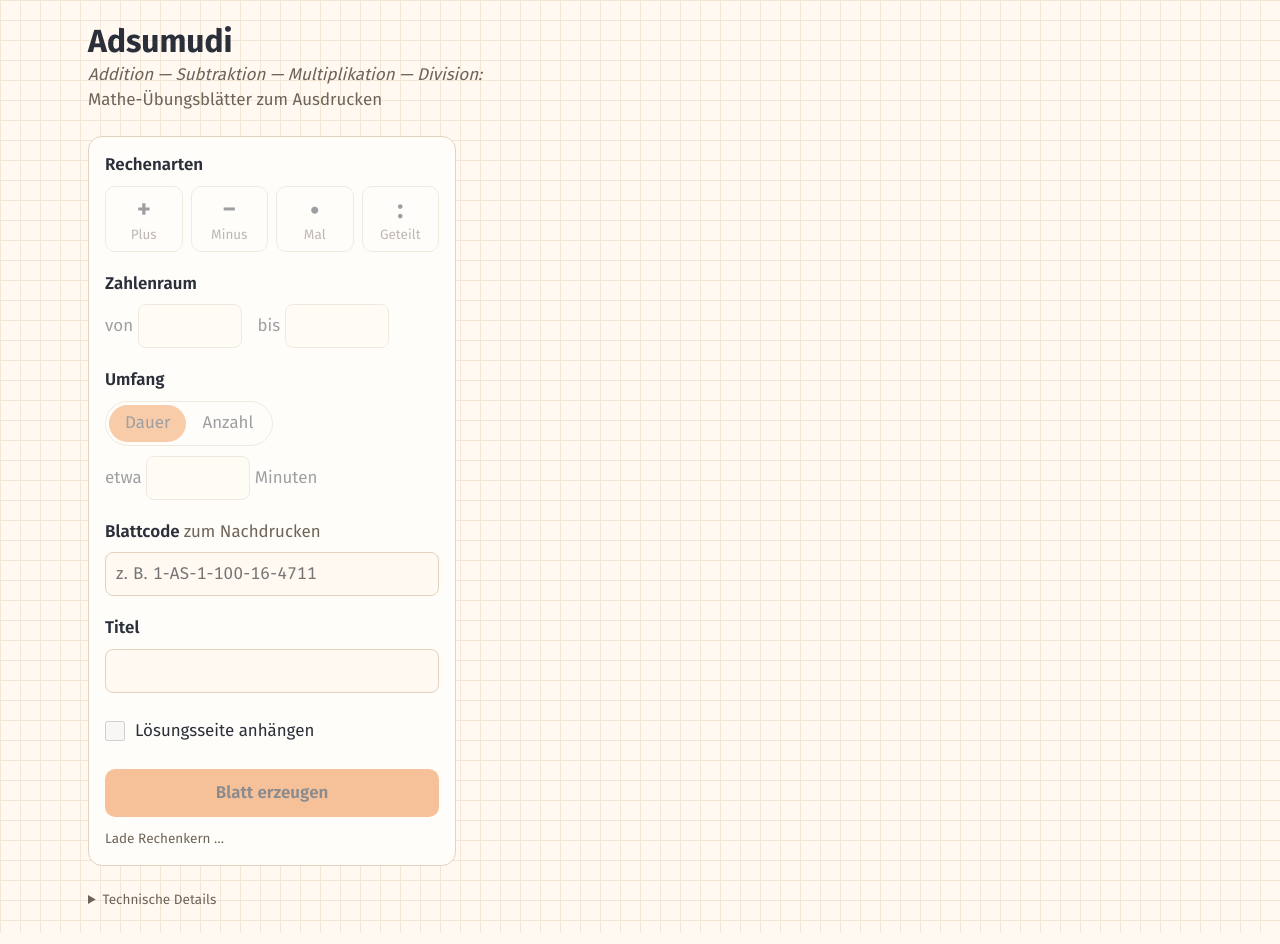
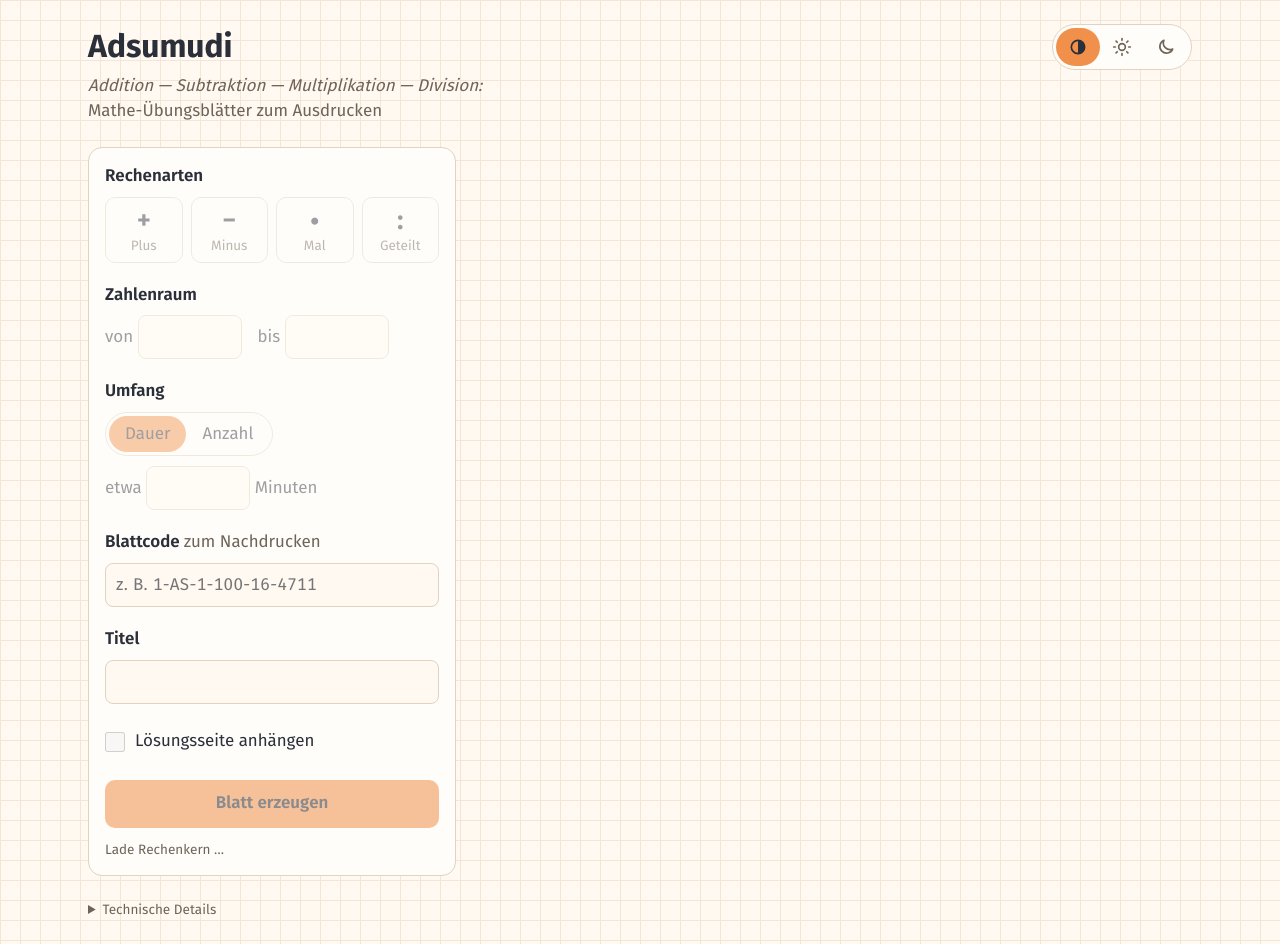
Before and after one commit to amthor/adsumudi, a website: page web/index.html in a window 1280 px wide. Drawn offline with Linux system fonts and the light colour scheme; files whose address does not match are found by name.

Commit message:
add lightness mode switch

```diff
--- a/web/index.html
+++ b/web/index.html
@@ -6,6 +6,8 @@
     <title>Adsumudi</title>
     <link rel="icon" href="favicon.svg" type="image/svg+xml" />
     <link rel="stylesheet" href="style.css" />
+    <!-- Sets the color scheme before the first paint (blocking on purpose). -->
+    <script src="src/theme.js"></script>
     <!-- wasmoon only ships a UMD bundle: it defines the global `wasmoon`. -->
     <script src="vendor/wasmoon/index.js"></script>
     <script type="module" src="src/main.js"></script>
@@ -13,11 +15,54 @@
   <body>
     <main class="layout">
       <header class="masthead">
-        <h1>Adsumudi</h1>
-        <p class="tagline">
-          <em>Addition — Subtraktion — Multiplikation — Division:</em><br />
-          Mathe-Übungsblätter zum Ausdrucken
-        </p>
+        <div>
+          <h1>Adsumudi</h1>
+          <p class="tagline">
+            <em>Addition — Subtraktion — Multiplikation — Division:</em><br />
+            Mathe-Übungsblätter zum Ausdrucken
+          </p>
+        </div>
+        <!-- Wired by src/theme.js; the icons inherit the label's color. -->
+        <fieldset class="theme-switch">
+          <legend class="visually-hidden">Farbschema</legend>
+          <label title="Automatisch (wie das Gerät)"
+            ><input type="radio" name="theme" value="auto" /><svg
+              viewBox="0 0 24 24"
+              aria-hidden="true"
+            >
+              <circle cx="12" cy="12" r="8" fill="none" stroke="currentColor" stroke-width="2" />
+              <path d="M12 4a8 8 0 0 1 0 16z" fill="currentColor" /></svg
+            ><span class="visually-hidden">Automatisch</span></label
+          >
+          <label title="Hell"
+            ><input type="radio" name="theme" value="light" /><svg
+              viewBox="0 0 24 24"
+              aria-hidden="true"
+            >
+              <circle cx="12" cy="12" r="4" fill="none" stroke="currentColor" stroke-width="2" />
+              <path
+                d="M12 2v2M12 20v2M2 12h2M20 12h2M4.9 4.9l1.4 1.4M17.7 17.7l1.4 1.4M4.9 19.1l1.4-1.4M17.7 6.3l1.4-1.4"
+                stroke="currentColor"
+                stroke-width="2"
+                stroke-linecap="round"
+              /></svg
+            ><span class="visually-hidden">Hell</span></label
+          >
+          <label title="Dunkel"
+            ><input type="radio" name="theme" value="dark" /><svg
+              viewBox="0 0 24 24"
+              aria-hidden="true"
+            >
+              <path
+                d="M20 14.5A8 8 0 0 1 9.5 4a8 8 0 1 0 10.5 10.5z"
+                fill="none"
+                stroke="currentColor"
+                stroke-width="2"
+                stroke-linejoin="round"
+              /></svg
+            ><span class="visually-hidden">Dunkel</span></label
+          >
+        </fieldset>
       </header>
 
       <form id="sheet-form" class="panel" novalidate>
--- /dev/null
+++ b/web/src/theme.js
@@ -0,0 +1,52 @@
+// Color scheme: "auto" (follow the device), "light" or "dark", chosen with the
+// switch in the masthead and kept per browser in localStorage.
+//
+// Unlike the other files this is a classic script, loaded synchronously in
+// <head>: it sets <html data-theme="light|dark"> before the first paint, so the
+// page never flashes in the wrong colors. style.css only knows those two values.
+
+(() => {
+  const STORAGE_KEY = "adsumudi.theme.v1";
+  const CHOICES = ["auto", "light", "dark"];
+  const systemDark = matchMedia("(prefers-color-scheme: dark)");
+
+  function load() {
+    try {
+      const value = localStorage.getItem(STORAGE_KEY);
+      return CHOICES.includes(value) ? value : "auto";
+    } catch {
+      return "auto";
+    }
+  }
+
+  function save(value) {
+    try {
+      if (value === "auto") localStorage.removeItem(STORAGE_KEY);
+      else localStorage.setItem(STORAGE_KEY, value);
+    } catch {
+      // Without storage the choice lasts until the page is reloaded.
+    }
+  }
+
+  let choice = load();
+
+  function apply() {
+    const dark = choice === "dark" || (choice === "auto" && systemDark.matches);
+    document.documentElement.dataset.theme = dark ? "dark" : "light";
+  }
+
+  apply();
+  // "auto" follows a change of the device setting while the page is open.
+  systemDark.addEventListener("change", apply);
+
+  document.addEventListener("DOMContentLoaded", () => {
+    for (const input of document.querySelectorAll('input[name="theme"]')) {
+      input.checked = input.value === choice;
+      input.addEventListener("change", () => {
+        choice = input.value;
+        save(choice);
+        apply();
+      });
+    }
+  });
+})();
--- a/web/style.css
+++ b/web/style.css
@@ -1,6 +1,8 @@
 /* Design idea: school exercise book with squared paper. Palette:
    cream background, apricot accent, dark ink (playful/contrast). Red = error messages!
 
+   Colors are tokens on :root. src/theme.js sets <html data-theme="light|dark">
+   (from the switch or the device setting), only these two blocks differ.
    Accent comes in two shades: --accent for filled areas (with
    --accent-contrast text on top) and the darker --accent-text for text,
    borders and focus rings, so both meet WCAG AA contrast (4.5:1). */
@@ -133,6 +135,29 @@ body {
   }
 }
 
+/* Heading and switch share the first row; the tagline gets the full width
+   below, which matters on narrow phones. */
+.masthead {
+  display: grid;
+  grid-template-columns: minmax(0, 1fr) auto;
+  align-items: center;
+  column-gap: 16px;
+}
+
+.masthead > div {
+  display: contents;
+}
+
+.masthead .tagline {
+  grid-column: 1 / -1;
+}
+
+.masthead .theme-switch {
+  grid-row: 1;
+  grid-column: 2;
+  justify-self: end;
+}
+
 .masthead h1 {
   margin: 0;
   font-size: 2rem;
@@ -150,6 +175,40 @@ body {
   border: 1px solid var(--border);
   border-radius: 14px;
   background: var(--panel);
+}
+
+/* Color scheme switch: auto / light / dark ----------------------------- */
+
+.theme-switch {
+  display: inline-flex;
+  flex: none;
+  min-width: 0;
+  margin: 0;
+  padding: 3px;
+  border: 1.5px solid var(--border);
+  border-radius: 999px;
+  background: var(--panel);
+}
+
+.theme-switch label {
+  position: relative;
+  display: grid;
+  place-items: center;
+  width: 44px;
+  height: 38px;
+  border-radius: 999px;
+  color: var(--muted);
+  cursor: pointer;
+}
+
+.theme-switch svg {
+  width: 20px;
+  height: 20px;
+}
+
+.theme-switch label:has(input:checked) {
+  background: var(--accent);
+  color: var(--accent-contrast);
 }
 
 /* Form ------------------------------------------------------------------- */
@@ -205,7 +264,8 @@ fieldset:disabled .segmented {
 
 /* The real checkbox covers the chip: clickable and keyboard-focusable, but invisible. */
 .chip input,
-.segmented input {
+.segmented input,
+.theme-switch input {
   position: absolute;
   inset: 0;
   margin: 0;
@@ -237,7 +297,8 @@ fieldset:disabled .segmented {
 }
 
 .chip:has(input:focus-visible),
-.segmented label:has(input:focus-visible) {
+.segmented label:has(input:focus-visible),
+.theme-switch label:has(input:focus-visible) {
   outline: 2px solid var(--accent-text);
   outline-offset: 2px;
 }
```
